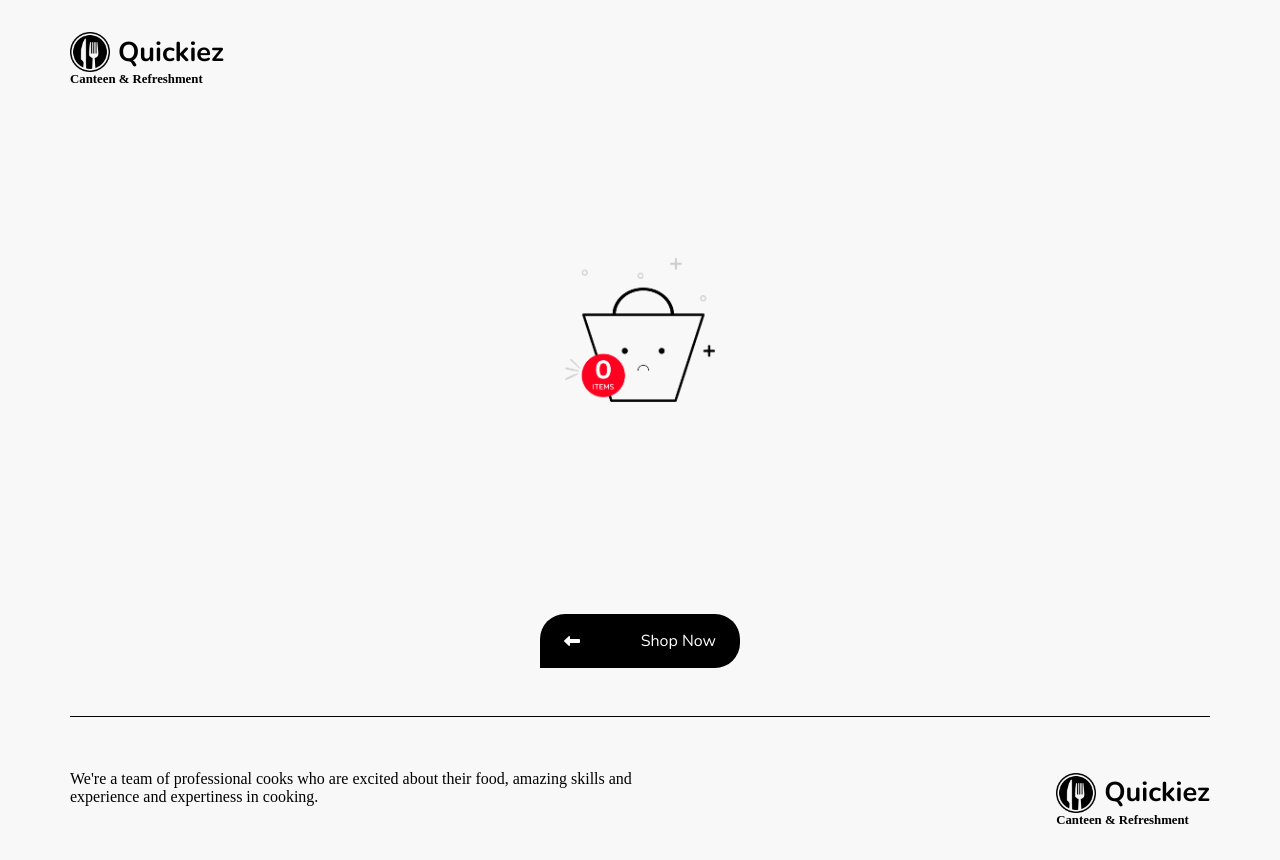
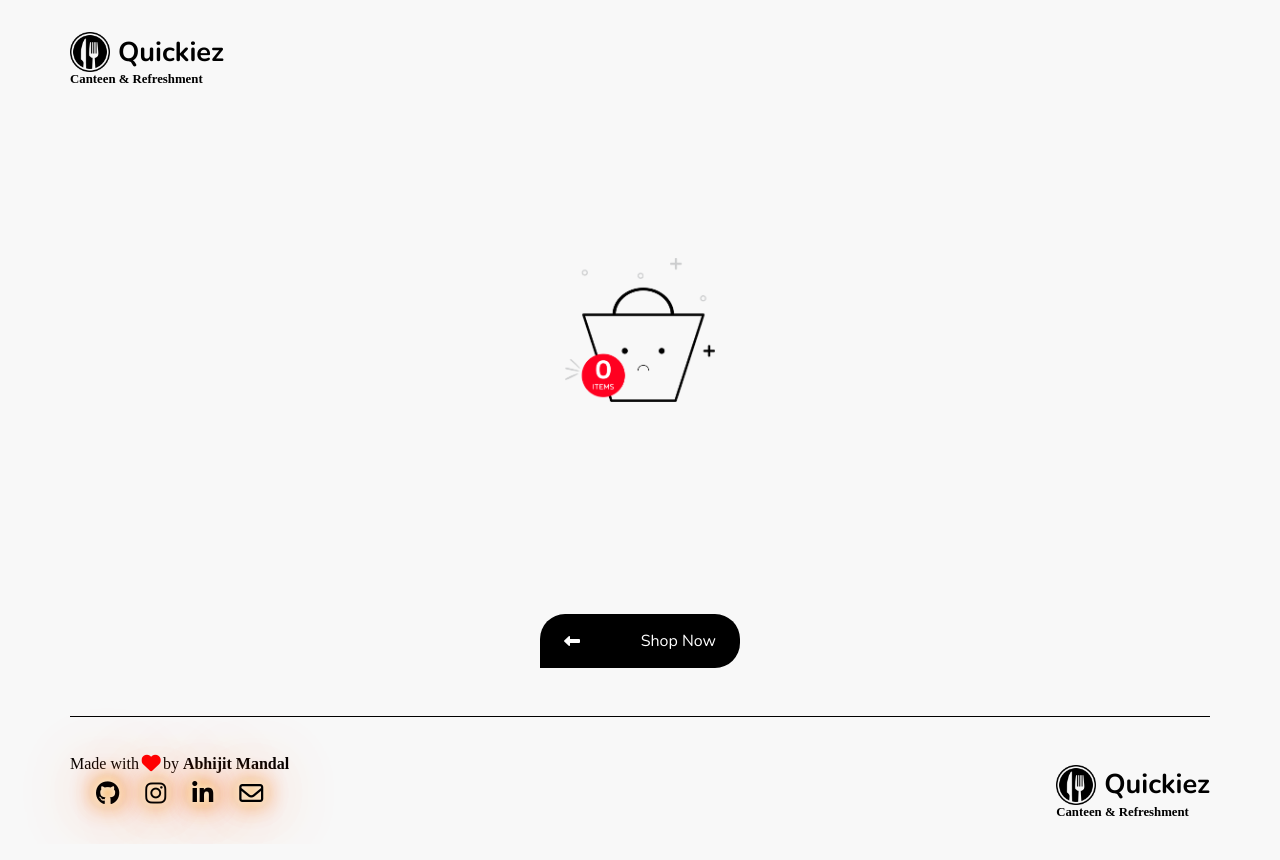
Before and after one commit to abhiiiman/Quickiez, a React (Create React App) app: page /cart in a window 1280 px wide. Built offline with nearby package versions, Linux system fonts and the light colour scheme; a web font is replaced by a local one.

Commit message:
Add Gradient Animations

```diff
--- a/src/Components/Common/CartCountButton/index.jsx
+++ b/src/Components/Common/CartCountButton/index.jsx
@@ -8,7 +8,7 @@ import { selectCartItemsCount } from '../../../Pages/redux/cart/cart.selector';
 const CartCountButton = ({ cartCount }) => {
   const navigate = useNavigate()
   return (
-    <div className='btnCartCount' onClick={() => navigate('/cart')}>
+    <div className='glow btnCartCount' onClick={() => navigate('/cart')}>
       <div className="count">{cartCount >= 100 ? "99+" : cartCount}</div>
       <i className="fas fa-shopping-cart"></i>
     </div>
--- a/src/Components/Common/CartCountButton/style.css
+++ b/src/Components/Common/CartCountButton/style.css
@@ -33,3 +33,29 @@
     justify-content: center;
     font-weight: 500;
 }
+
+.glow {
+  animation: glow 1s ease-in-out infinite alternate;
+}
+
+/* Standard keyframes */
+@keyframes glow {
+  from {
+    text-shadow: 0 0 5px #fff, 0 0 10px #fff, 0 0 15px #e60073, 0 0 20px #e60073, 0 0 25px #e60073, 0 0 60px #e60073, 0 0 70px #e60073;
+  }
+
+  to {
+    text-shadow: 0 0 10px #fff, 0 0 15px #FFE205, 0 0 20px #FFE205, 0 0 25px #FFE205, 0 0 60px #FFE205, 0 0 70px #FFE205, 0 0 80px #FFE205;
+  }
+}
+
+/* Vendor-prefixed keyframes for older browsers */
+@-webkit-keyframes glow {
+  from {
+    text-shadow: 0 0 5px #fff, 0 0 10px #fff, 0 0 15px #e60073, 0 0 20px #e60073, 0 0 25px #e60073, 0 0 60px #e60073, 0 0 70px #e60073;
+  }
+
+  to {
+    text-shadow: 0 0 10px #fff, 0 0 15px #FFE205, 0 0 20px #FFE205, 0 0 25px #FFE205, 0 0 60px #FFE205, 0 0 70px #FFE205, 0 0 80px #FFE205;
+  }
+}
--- a/src/Components/Common/Footer/index.jsx
+++ b/src/Components/Common/Footer/index.jsx
@@ -6,8 +6,24 @@ const Footer = () => {
     return (
         <footer>
             <p>
-                We're a team of professional cooks who are excited about their food,
-                amazing skills and experience and expertiness in cooking.
+                <div> {/* className='glow' */}
+                    Made with  <i id="heart" className="fa-solid fa-heart"></i>  by <strong>Abhijit Mandal</strong>
+                </div>
+
+                <div className='follow-container'>
+                    <a href="https://github.com/abhiiiman">
+                        <i className="glow social-icon fa-brands fa-github fa-spin fa-spin"></i>
+                    </a>
+                    <a href="https://www.instagram.com/_m_abhijit_/">
+                        <i className="glow social-icon fa-brands fa-instagram fa-spin"></i>
+                    </a>
+                    <a href="https://www.linkedin.com/in/abhiiiman/">
+                        <i className="glow social-icon fa-brands fa-linkedin-in fa-spin"></i>
+                    </a>
+                    <a href="mailto:mandalabhijit2008@gmail.com">
+                        <i className="glow social-icon fa-regular fa-envelope fa-spin"></i>
+                    </a>
+                </div>
             </p>
             <Logo />
         </footer>
--- a/src/Components/Common/Footer/style.css
+++ b/src/Components/Common/Footer/style.css
@@ -1,7 +1,7 @@
 footer {
   border-top: 1px solid #000;
   margin-top: 3rem;
-  padding: 2rem 0;
+  padding: 1.5rem 0;
   display: flex;
   align-items: center;
   justify-content: space-between;
@@ -14,6 +14,56 @@ footer p {
   font-family: "Borel";
 }
 
+#heart{
+  color: red;
+  animation: beat .5s infinite alternate;
+}
+
+.glow {
+  animation: glow 1s ease-in-out infinite alternate;
+}
+
+/* Standard keyframes */
+@keyframes glow {
+  from {
+    text-shadow: 0 0 5px #fff, 0 0 10px #fff, 0 0 15px #e60073, 0 0 20px #e60073, 0 0 25px #e60073, 0 0 60px #e60073, 0 0 70px #e60073;
+  }
+
+  to {
+    text-shadow: 0 0 10px #fff, 0 0 15px #FFE205, 0 0 20px #FFE205, 0 0 25px #FFE205, 0 0 60px #FFE205, 0 0 70px #FFE205, 0 0 80px #FFE205;
+  }
+}
+
+/* Vendor-prefixed keyframes for older browsers */
+@-webkit-keyframes glow {
+  from {
+    text-shadow: 0 0 5px #fff, 0 0 10px #fff, 0 0 15px #e60073, 0 0 20px #e60073, 0 0 25px #e60073, 0 0 60px #e60073, 0 0 70px #e60073;
+  }
+
+  to {
+    text-shadow: 0 0 10px #fff, 0 0 15px #FFE205, 0 0 20px #FFE205, 0 0 25px #FFE205, 0 0 60px #FFE205, 0 0 70px #FFE205, 0 0 80px #FFE205;
+  }
+}
+
+/* Heart beat animation */
+@keyframes beat{
+	to { transform: scale(1.2); }
+}
+
+.follow-container {
+  display: flex;
+  flex-direction: row;
+  align-items: center;
+  justify-content: space-evenly;
+  padding-top: .5rem;
+}
+
+.social-icon{
+  color: black;
+  font-size: 1.5rem;
+}
+
+
 @media (max-width: 576px) {
   footer p {
     font-size: 0.8rem;
--- a/src/Components/Common/Logo/index.jsx
+++ b/src/Components/Common/Logo/index.jsx
@@ -4,7 +4,7 @@ import logoImage from "./logo.png";
 
 const Logo = () => {
   return (
-    <div className="logo">
+    <div className="text-effect logo">
       <div>
         <img src={logoImage} alt="logo.png" />
         <span className='brand-name'><b>Quickiez</b></span>
--- a/src/Components/Common/Logo/style.css
+++ b/src/Components/Common/Logo/style.css
@@ -13,7 +13,7 @@
   align-items: center;
 }
 
-.brand-name{
+.brand-name {
   font-size: 1.7rem;
 }
 
@@ -21,3 +21,24 @@
   font-size: 0.8rem;
   font-family: "Borel";
 }
+
+.text-effect:hover {
+  cursor: pointer;
+  background: linear-gradient(45deg, #ee7752, #e73c7e, #23a6d5, #23d5ab);
+  -webkit-background-clip: text;
+  background-clip: text;
+  -webkit-text-fill-color: transparent;
+  animation: animate 2s ease-in-out infinite;
+}
+
+@keyframes animate {
+  0% {
+    background-position: 0 50%;
+  }
+  50% {
+    background-position: 100% 50%;
+  }
+  100% {
+    background-position: 0 50%;
+  }
+}
```
